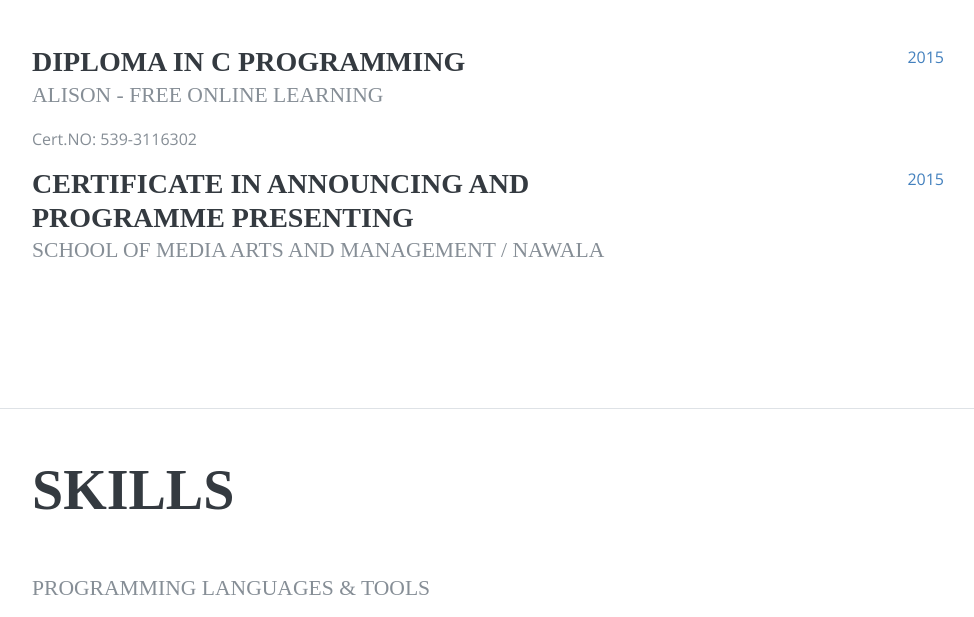
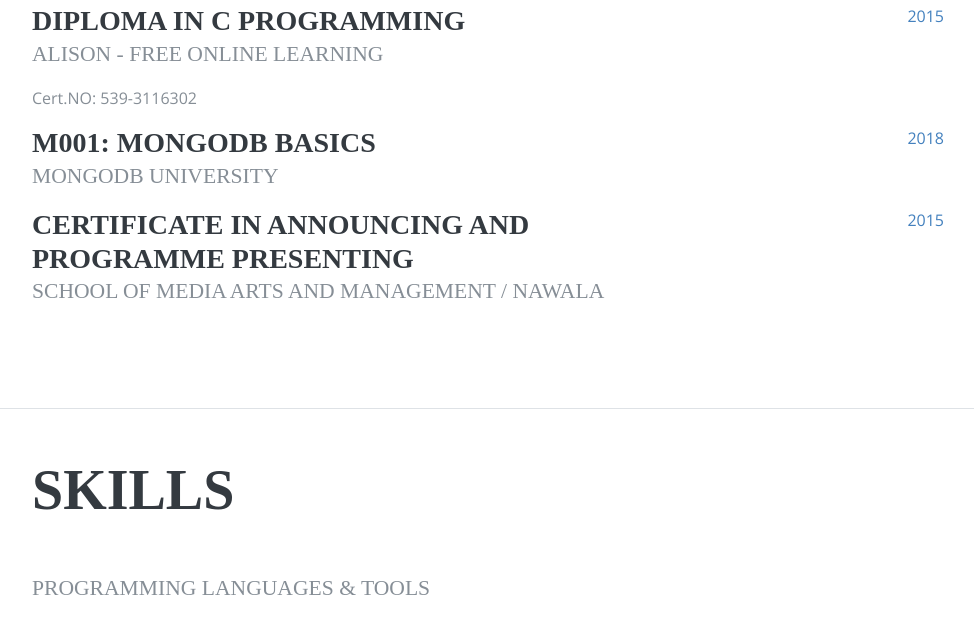
Before and after one commit to Emalsha/emalsha.github.io, a website: page index.html in a window 1280 px wide. Shown: the part 4631-5248 px from the top of the page, without its empty margins (288-1262 px from the left). Drawn offline with nearby package versions, Linux system fonts and the light colour scheme; files that its build step writes are made by us from their sources; a web font is replaced by a local one.

Commit message:
Update index.html

```diff
--- a/index.html
+++ b/index.html
@@ -328,6 +328,17 @@
             <span class="text-primary">2015</span>
           </div>
         </div>
+
+        <div class="resume-item d-flex flex-column flex-md-row">
+          <div class="resume-content mr-auto">
+            <h3 class="mb-0">M001: MongoDB Basics</h3>
+            <div class="subheading mb-3">MongoDB University</div>
+          </div>
+          <div class="resume-date text-md-right">
+            <span class="text-primary">2018</span>
+          </div>
+        </div>
+
         <div class="resume-item d-flex flex-column flex-md-row">
           <div class="resume-content mr-auto">
             <h3 class="mb-0">Certificate in Announcing and Programme Presenting</h3>
```
